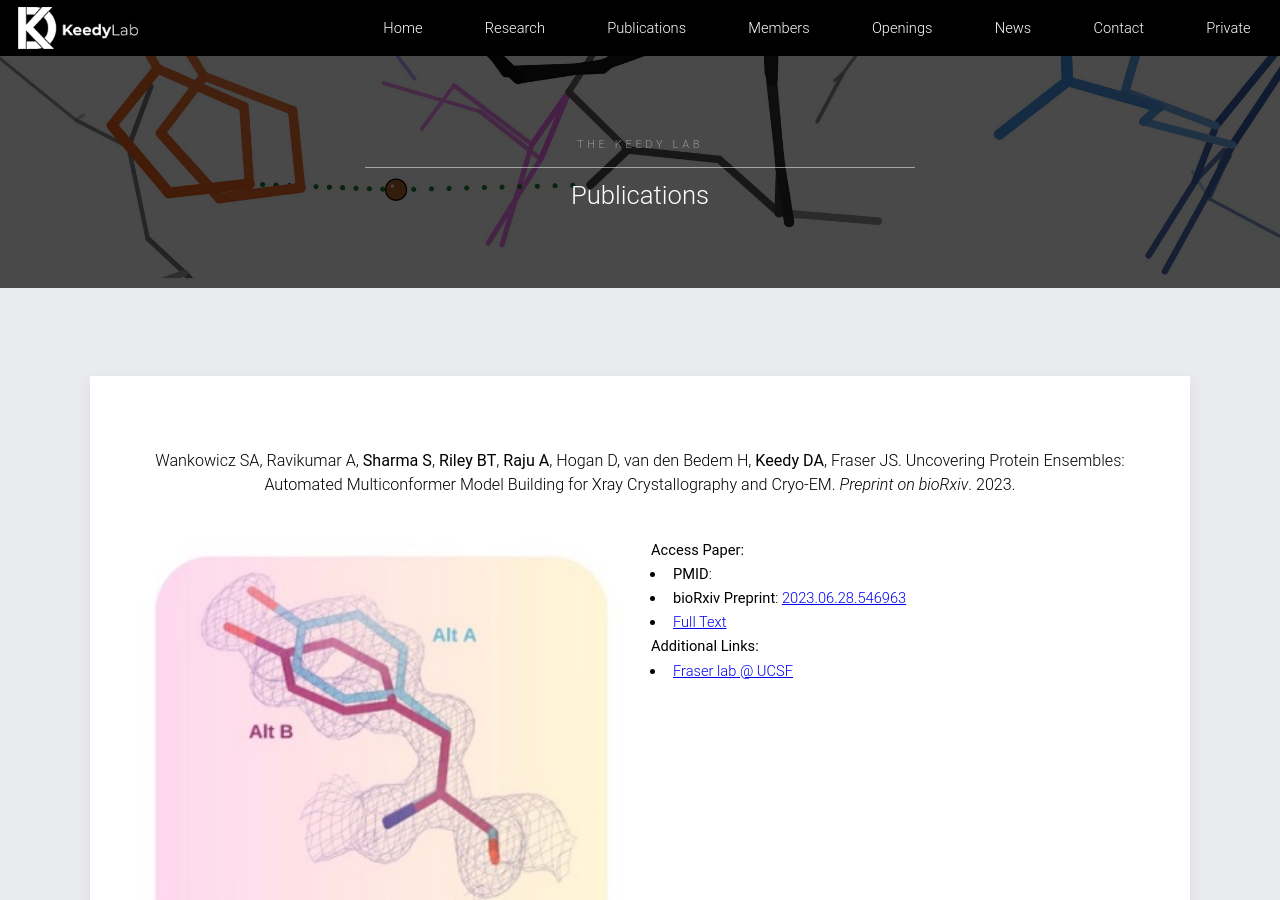
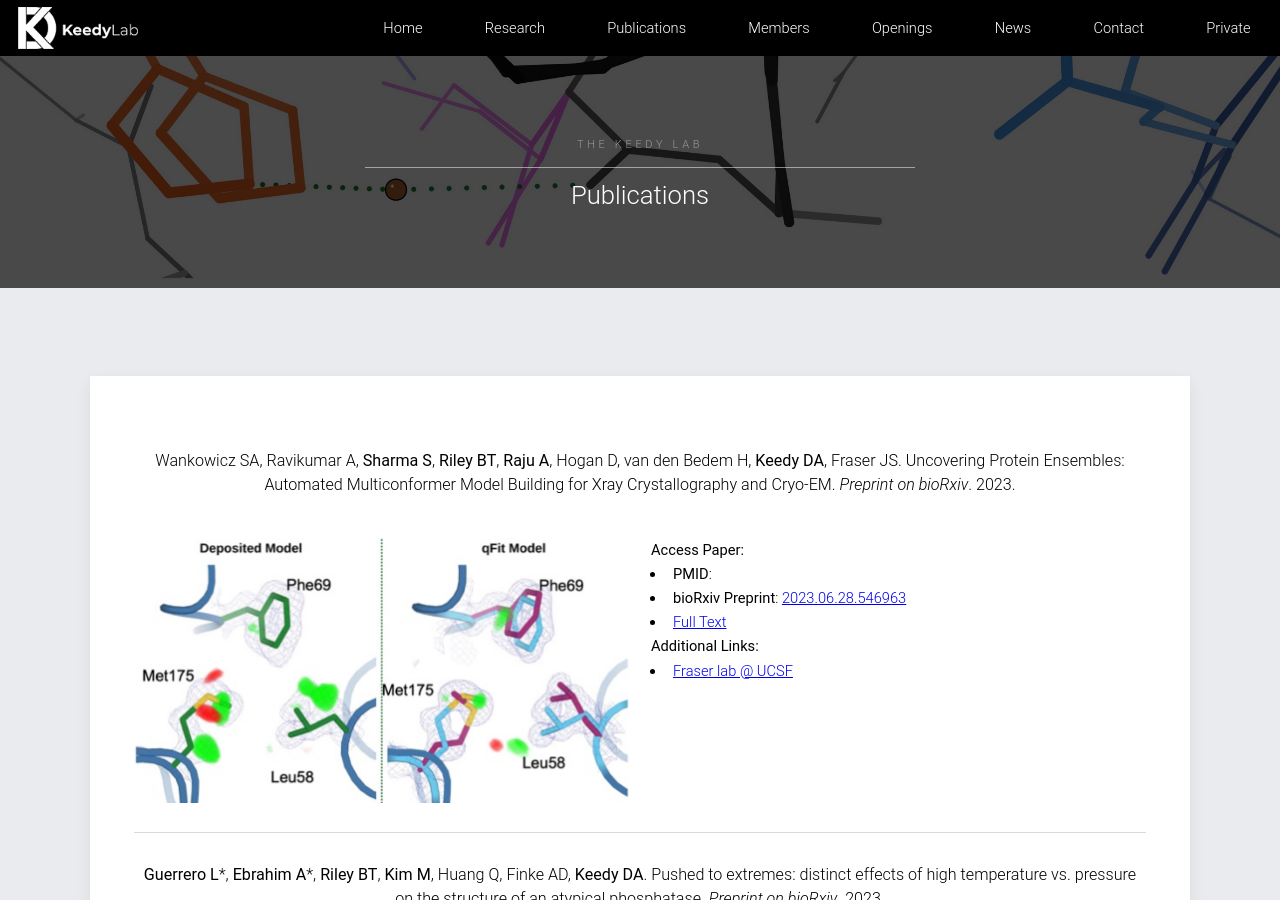
Before and after one commit to keedylab/keedylab.github.io, a Jekyll site: the page built from publications/index.html, in a window 1280 px wide and 900 px high. Built offline with Jekyll 4.4.1, drawn with Linux system fonts in a browser that asks for light colours.

Commit message:
Changed to more horizontal splash image for new qFit paper

```diff
--- a/_data/publications.yml
+++ b/_data/publications.yml
@@ -1,6 +1,6 @@
 - citation: 'Wankowicz SA, Ravikumar A, **Sharma S**, **Riley BT**, **Raju A**, Hogan D, van den Bedem H, **Keedy DA**, Fraser JS. Uncovering Protein Ensembles: Automated Multiconformer Model Building for Xray Crystallography and Cryo-EM. *Preprint on bioRxiv*. 2023.'
   date: 202306
-  image: '/images/pub/wankowicz_2023.jpg'
+  image: '/images/pub/wankowicz_2023.png'
   pmid:
   pmcid:
   biorxiv: "2023.06.28.546963"
```
Also changed, not shown: images/pub/wankowicz_2023.jpg (deleted), images/pub/wankowicz_2023.png (added).
